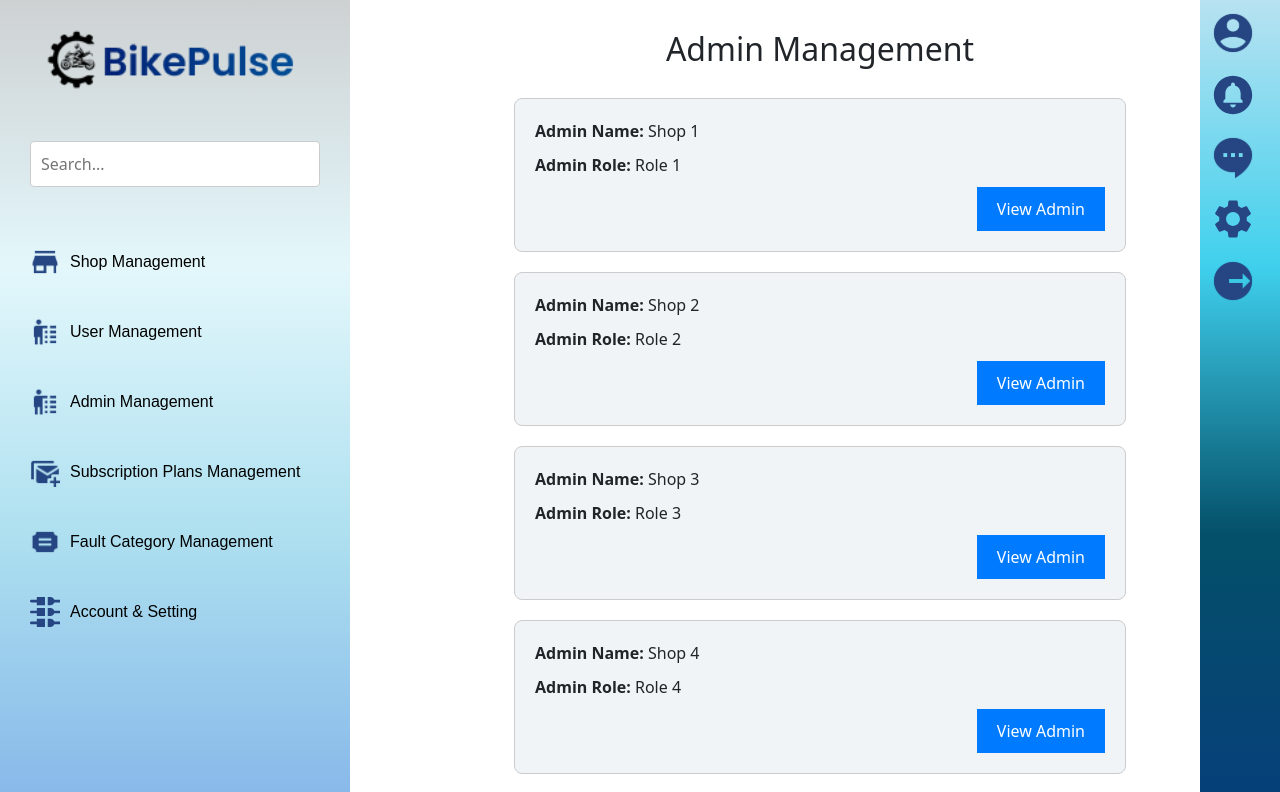
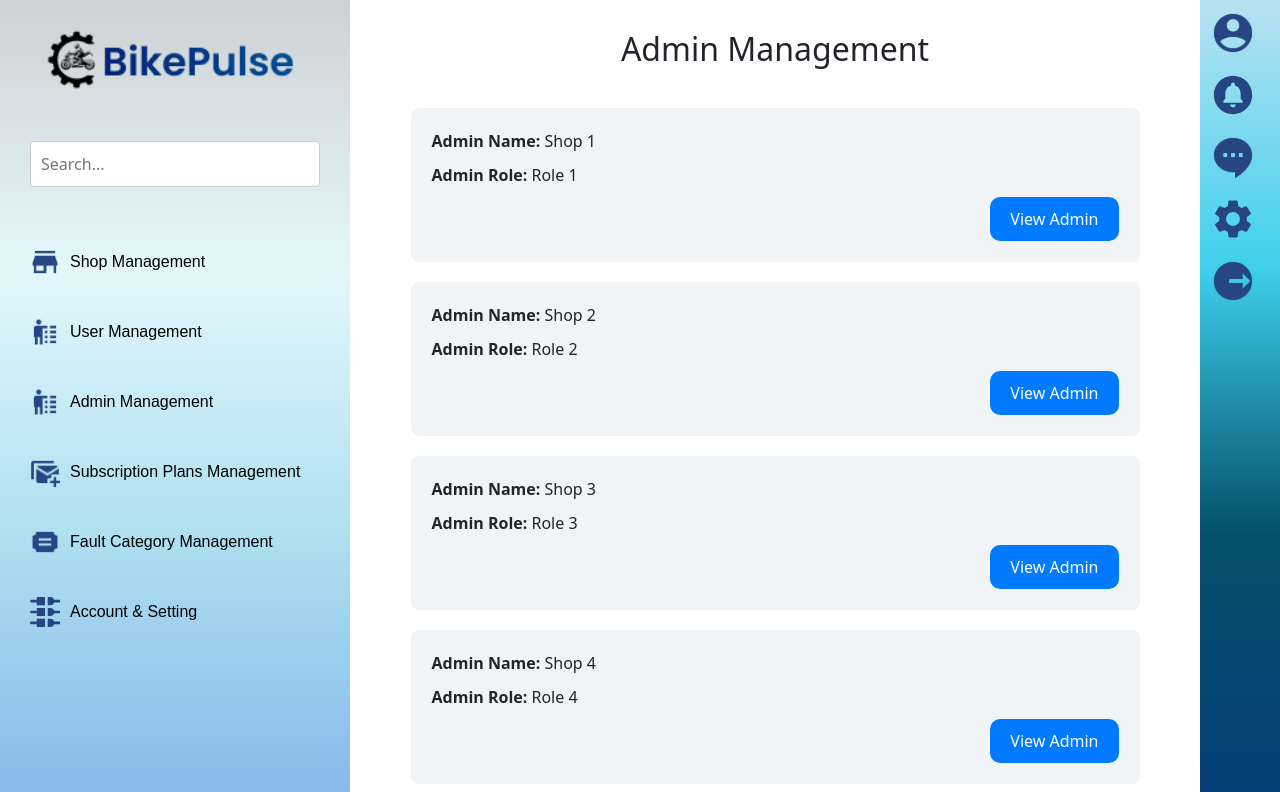
Before and after one commit to AhamedMinhaj456/Motorbike_Service_Station_Reservation_System, a React (Create React App) app in the folder frontend/: page /AdminManagementWindow in a window 1280 px wide. Shown: the top 792 px of the page. Built offline with nearby package versions, Linux system fonts and the light colour scheme; no server answers.

Commit message:
admin management window css done

```diff
--- a/frontend/src/admin/views/AdminManagementWindow.css
+++ b/frontend/src/admin/views/AdminManagementWindow.css
@@ -1,21 +1,20 @@
-.shop-management-content {
+.admin-management-content {
   display: flex;
   flex: 1;
   flex-direction: column;
   align-items: center;
-    margin-left: 460px;
-    margin-right: 100px;
+  margin-left: 350px;
+  margin-right: 80px;
   padding: 20px;
 }
 
-  .shop-management-content h2 {
+.admin-management-content h2 {
   margin-top: 10px;
-    margin-bottom: 20px;
+  margin-bottom: 30px;
   text-align: center;
-    margin-bottom: 20px;
 }
 
-  .shop-list {
+.admin-list {
   overflow-y: auto;
   width: 90%;
   margin-top: 10px;
@@ -24,65 +23,61 @@
   align-items: center;
 }
 
-  /* Container for each shop item */
-  .shop-item {
+.admin-item {
   width: 100%;
   background-color: #F1F4F7;
   margin-bottom: 20px;
-    border: 1px solid #ccc;
+  border: 1px solid transparent;
   border-radius: 8px;
   padding: 20px;
-    transition: transform 0.3s, background-color 0.3s;
   display: flex;
   flex-direction: column;
+  transition: border-color 0.3s;
 }
 
-  /* Container for the button */
-  .button-container {
+.admin-item:hover {
+  transform: translateY(-5px);
+  border-color: #007bff;
+  background: linear-gradient(to bottom, #eaeede, #9baab7);
+}
+
+.button-container-3 {
   display: flex;
   justify-content: flex-end;
   align-items: center;
-    height: 100%; /* Ensures the container takes full height of parent */
+  height: 100%;
 }
 
-  /* Optional: Styling for the button itself */
-  button {
+.view-admin {
   padding: 10px 20px;
   background-color: #007bff;
   color: white;
   border: none;
-    border-radius: 4px;
+  border-radius: 10px;
   cursor: pointer;
+  transition: background-color 0.3s;
 }
 
-  button:hover {
-    background-color: #0056b3;
+.view-admin:hover {
+  background-color: #b2e1a6;
 }
 
-
-
-  .shop-item:hover {
-    transform: translateY(-5px);
-    background: linear-gradient(to bottom, #eaeede, #9baab7);
-  }
-
-
-  .shop-item p {
+.admin-item p {
   margin-bottom: 10px;
   transition: color 0.3s;
 }
 
-  .shop-item p:hover {
+.admin-item p:hover {
   color: rgb(24, 74, 9);
 }
 
 @media screen and (max-width: 768px) {
-    .shop-management-content {
+  .admin-management-content {
     margin-left: 0;
     margin-right: 50;
   }
 
-    .shop-list {
+  .admin-list {
     width: 100%;
   }
 
--- a/frontend/src/admin/views/AdminManagementWindow.jsx
+++ b/frontend/src/admin/views/AdminManagementWindow.jsx
@@ -95,23 +95,23 @@ const AdminManagementWindow = () => {
   };
 
   return (
-    <div className="shop-management">
+    <div className="admin-management">
       <LeftSidebar />
 
-      <div className="shop-management-content">
-        <h2 className="shop-management-heading">Admin Management</h2>
+      <div className="admin-management-content">
+        <h2 className="admin-management-heading">Admin Management</h2>
         {selectedadminId ? (
-          <div className="component-div">
+          <div className="component-div-admin">
             <AdminDetailsWindow adminId={selectedadminId} />
           </div>
         ) : (
 
         admins.length === 0 ? (
-          <p className="shop-management-no-shops">No admins found.</p>
+          <p className="admin-management-no-shops">No admins found.</p>
         ) : (
-          <div className="shop-list">
+          <div className="admin-list">
             {admins.map((admin) => (
-              <div key={admin.adminId} className="shop-item">
+              <div key={admin.adminId} className="admin-item">
                 <p>
                   <strong>Admin Name:</strong> {admin.adminName}
                 </p>
@@ -122,8 +122,8 @@ const AdminManagementWindow = () => {
                   <strong>View Details:</strong>
                   <Link to={`/shop/${shop.adminId}`}>View Details</Link>
                 </p> */}
-                <div className="button-container">
-                <button
+                <div className="button-container-3">
+                <button className='view-admin'
                     onClick={() => handleSelectedShopClick(admin.adminId)}
                   >
                     View Admin
```
Lines whose indentation alone changed are shown as unchanged.
